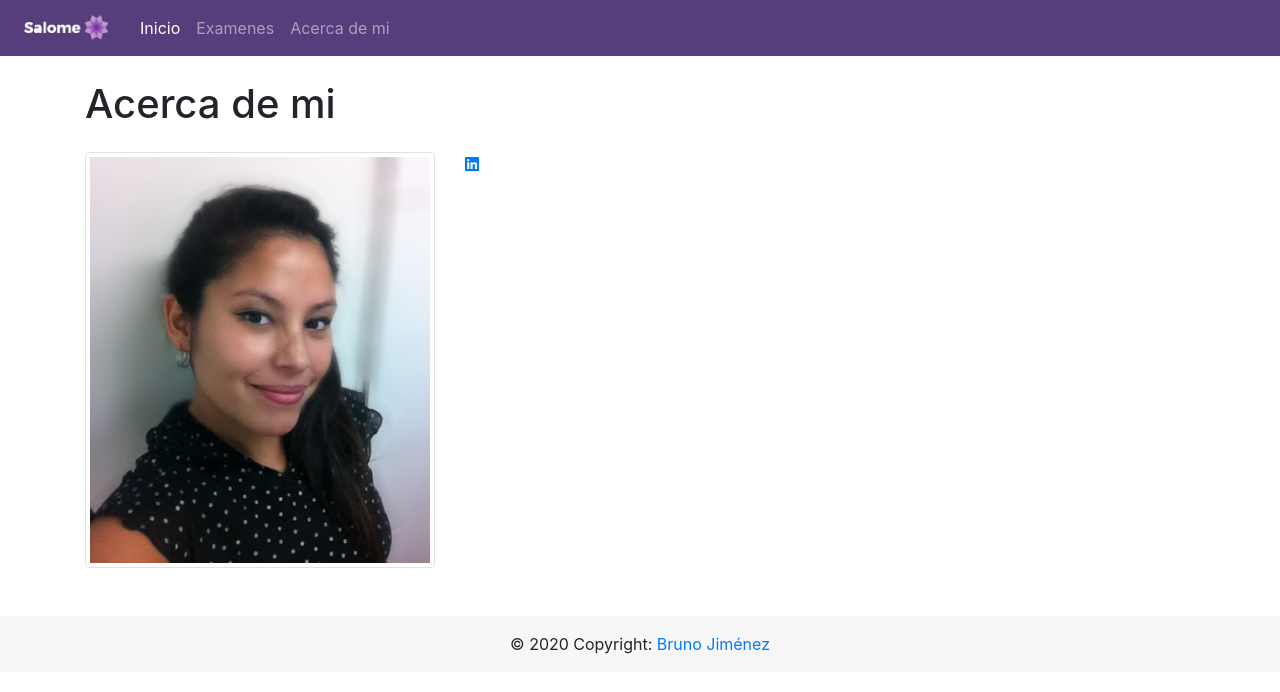
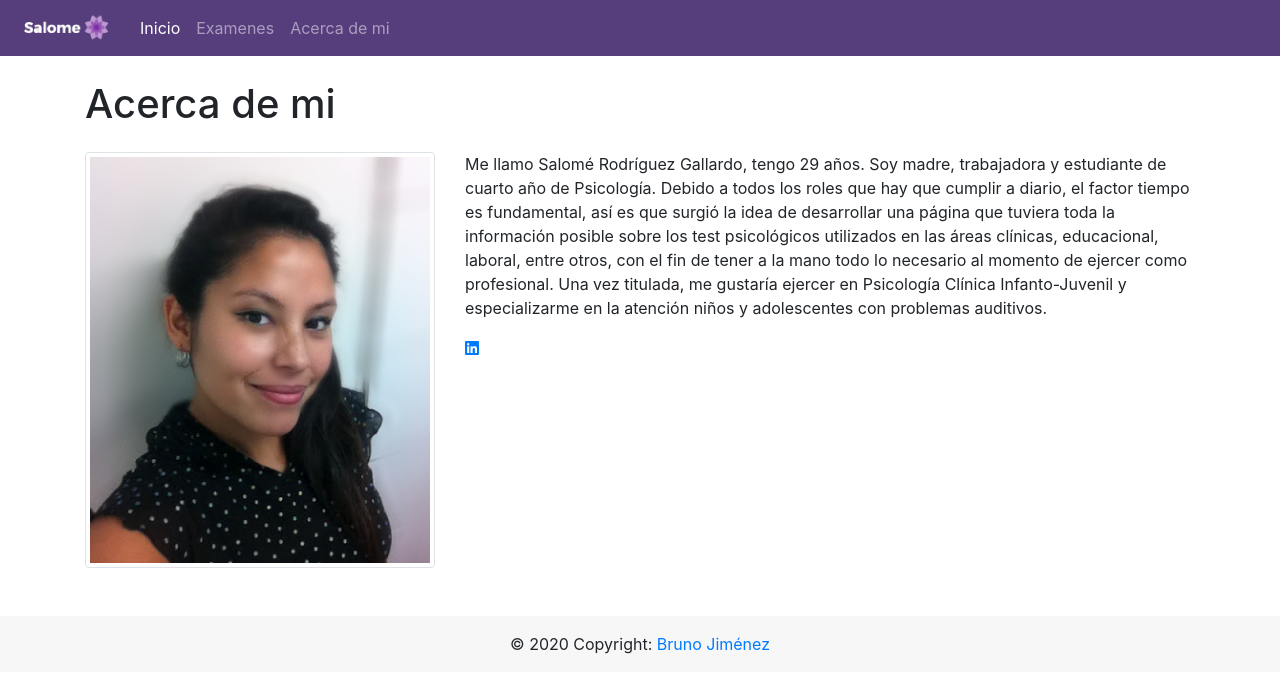
Before and after one commit to brunojimenez/salome.cl, a website: page docs/index.html at #!/aboutme in a window 1280 px wide. Drawn offline with nearby package versions, Linux system fonts and the light colour scheme; some packages are replaced by stand-ins of ours.

Commit message:
avance aboutme

```diff
--- a/docs/pages/aboutme.html
+++ b/docs/pages/aboutme.html
@@ -5,7 +5,12 @@
         <img src="images/salome.png" class="img-thumbnail w-100" >
     </div>
     <div class="col-8">
-        <a href="https://www.linkedin.com/in/salome-rodriguez-gallardo-958b9653/"><i class="fab fa-linkedin"></i></a>
-
+        <p>
+            Me llamo Salomé Rodríguez Gallardo, tengo 29 años. Soy madre, trabajadora y estudiante de cuarto año de Psicología. Debido a todos los roles que hay que cumplir a diario, el factor tiempo es fundamental, así es que surgió la idea de desarrollar una página que tuviera toda la información posible sobre los test psicológicos utilizados en las áreas clínicas, educacional, laboral, entre otros, con el fin de tener a la mano todo lo necesario al momento de ejercer como profesional.
+            Una vez titulada, me gustaría ejercer en Psicología Clínica Infanto-Juvenil y especializarme en la atención niños y adolescentes con problemas auditivos.
+        </p>
+        <p>
+            <a href="https://www.linkedin.com/in/salome-rodriguez-gallardo-958b9653/"><i class="fab fa-linkedin"></i></a>
+        </p>
     </div>
 </div>
```
Also changed, not shown: docs/pages/tests.html (+1 -1 lines).
